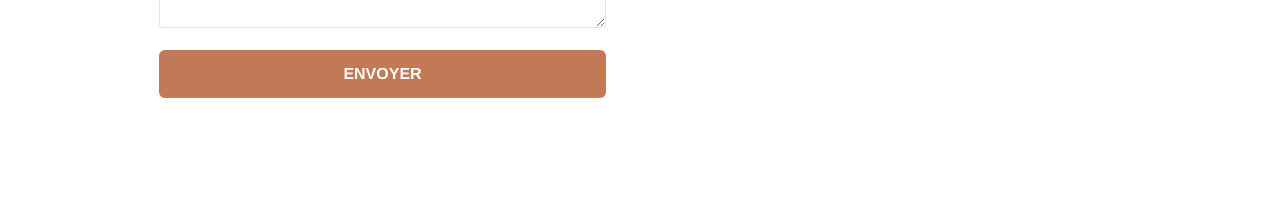
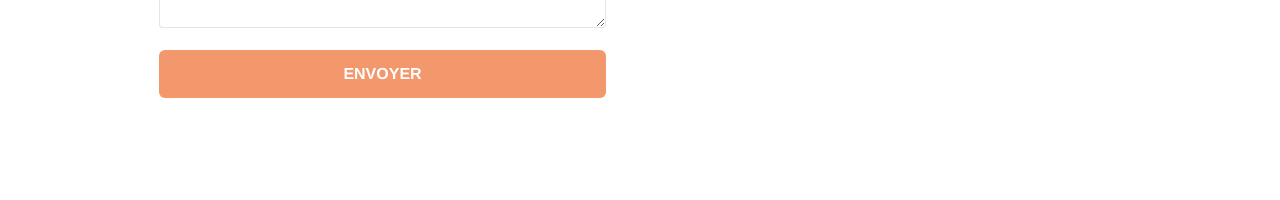
Before and after one commit to lorlixe/La_panthere, a plain HTML site: page contact.html in a window 1280 px wide. Shown: the part 900-1100 px from the top of the page. Drawn offline with Linux system fonts and the light colour scheme.

Commit message:
correction du contraste

```diff
--- a/style.css
+++ b/style.css
@@ -739,22 +739,22 @@ h4 {
 }
 
 .cta-form {
-    background: #c27956!important;
+    background: #F3976C!important;
     color: #ffffff!important;
 }
 .cta-form:hover {
     background: #ffffff!important;
-    color:  #c27956!important;
+    color:  #F3976C!important;
     box-shadow: 0px 0px 2px rgb(0, 0, 0);
 }
 
 .btn-atomic-tangerine {
     background: #ffffff;
-    color: #c27956;
+    color: #F3976C;
 }
 
 .btn-atomic-tangerine:hover {
-    background: #c27956;
+    background: #F3976C;
     color:  #ffffff;
     box-shadow: 0px 0px 2px rgb(0, 0, 0);
 }
```
